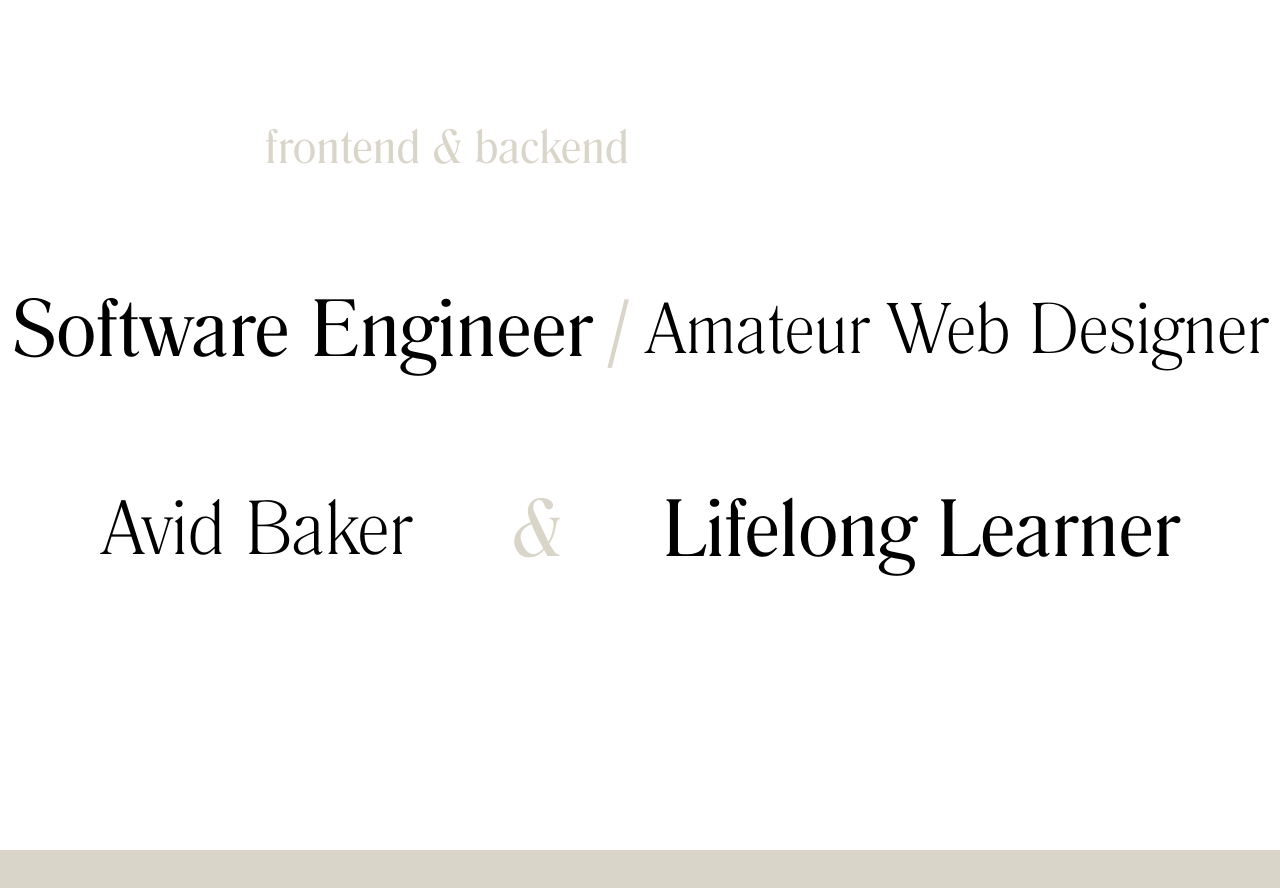
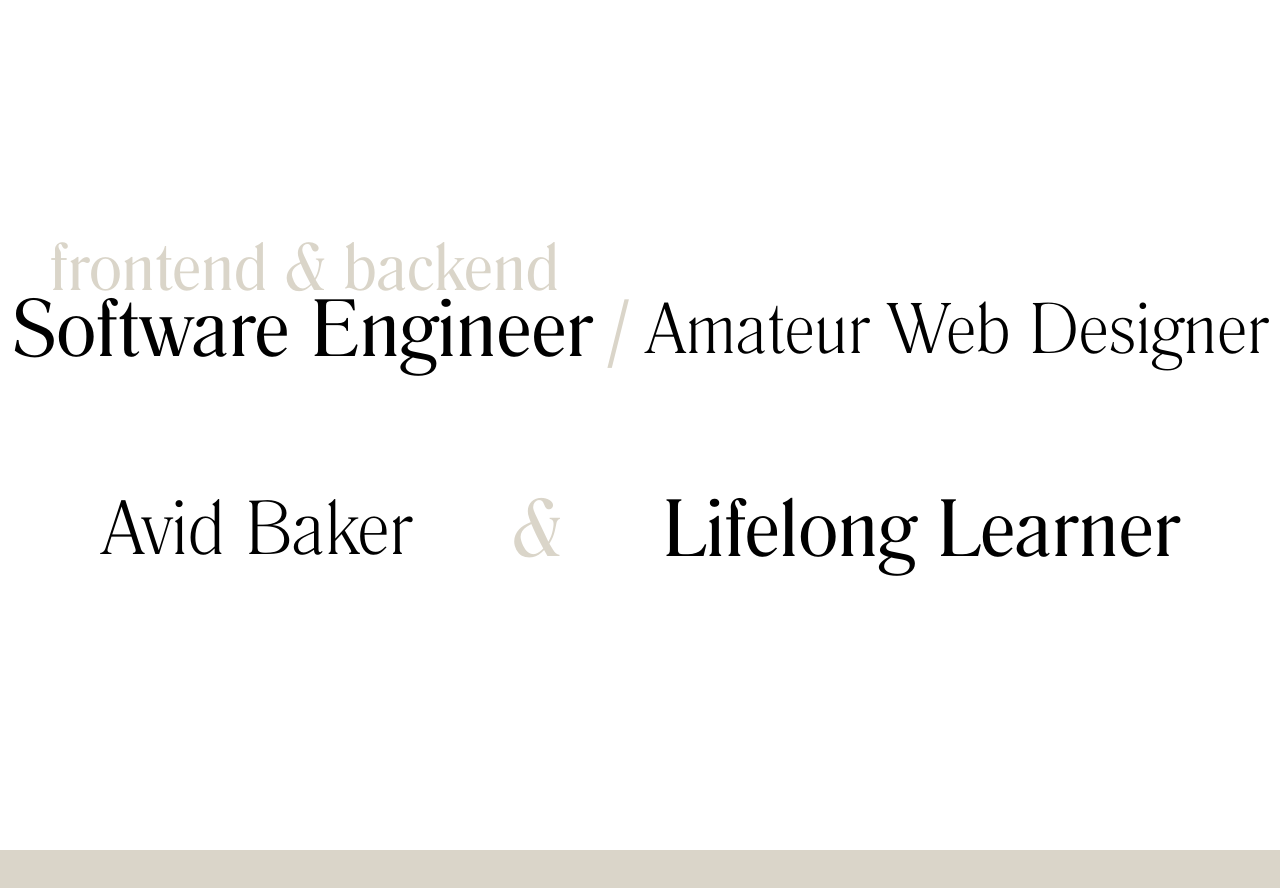
Before and after one commit to kmchuc/old-portfolio, a React (Create React App) app: page / in a window 1280 px wide. Shown: the part 880-1768 px from the top of the page. Built offline with nearby package versions, Linux system fonts and the light colour scheme.

Commit message:
added positioning for macbook air laptop screen

```diff
--- a/src/components/LandingPage/styled.js
+++ b/src/components/LandingPage/styled.js
@@ -83,6 +83,12 @@ export const KimberlyText = styled.p`
         left: 80px;
     }
 
+    @media screen and (width: 1280px) and (height:800px){
+        position: absolute;
+        top: 10px;
+        left: 310px;
+    }
+
     @media screen and (width: 1280px) and (height: 944px){
         position: absolute;
         top: 75px;
@@ -126,6 +132,11 @@ export const ChucText = styled.p`
     @media screen and (width: 500px) {
         top: 390px;
         left: 154px;
+    }
+
+    @media screen and (width: 1280px) and (height:800px){
+        top: 390px;
+        left: 800px;
     }
 
     @media screen and (width: 1280px) and (height: 944px){
@@ -278,6 +289,12 @@ export const FnBText = styled.p`
         left: 15px;
     }
 
+    @media screen and (width: 1280px) and (height:800px){
+        font-size: 70px;
+        top: 1040px;
+        left: 50px;
+    }
+
     @media screen and (width: 1280px) and (height: 944px){
         top: 1270px;
         left: 227px;
```
